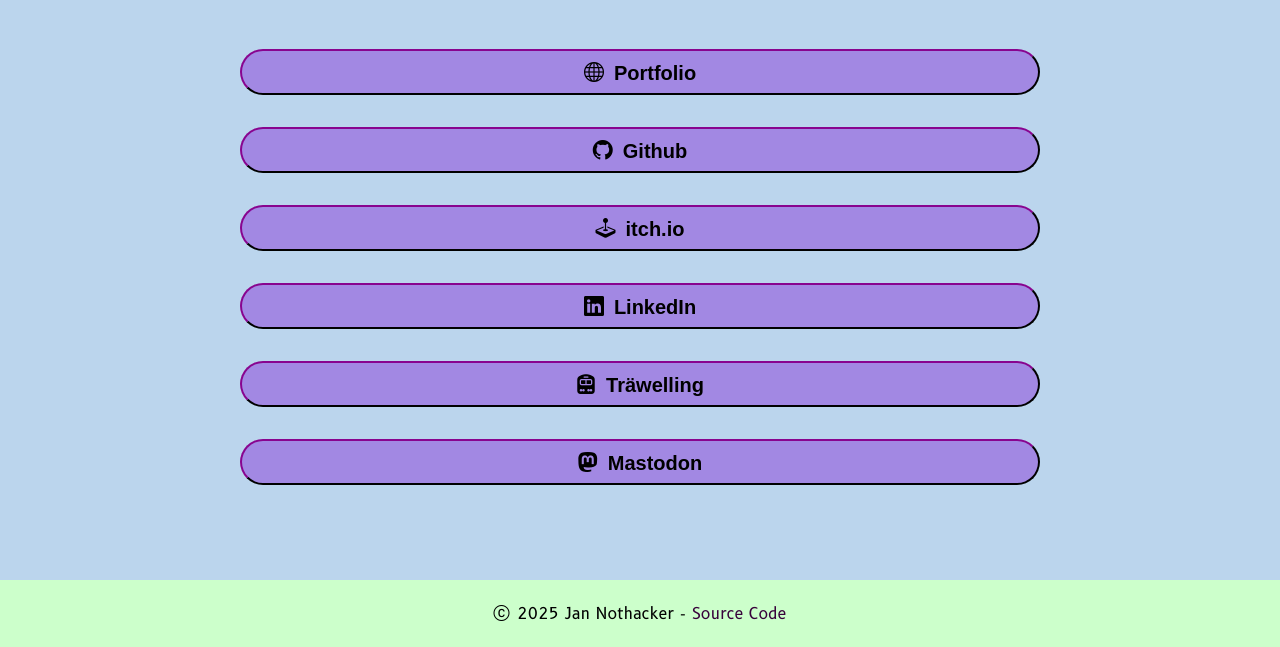
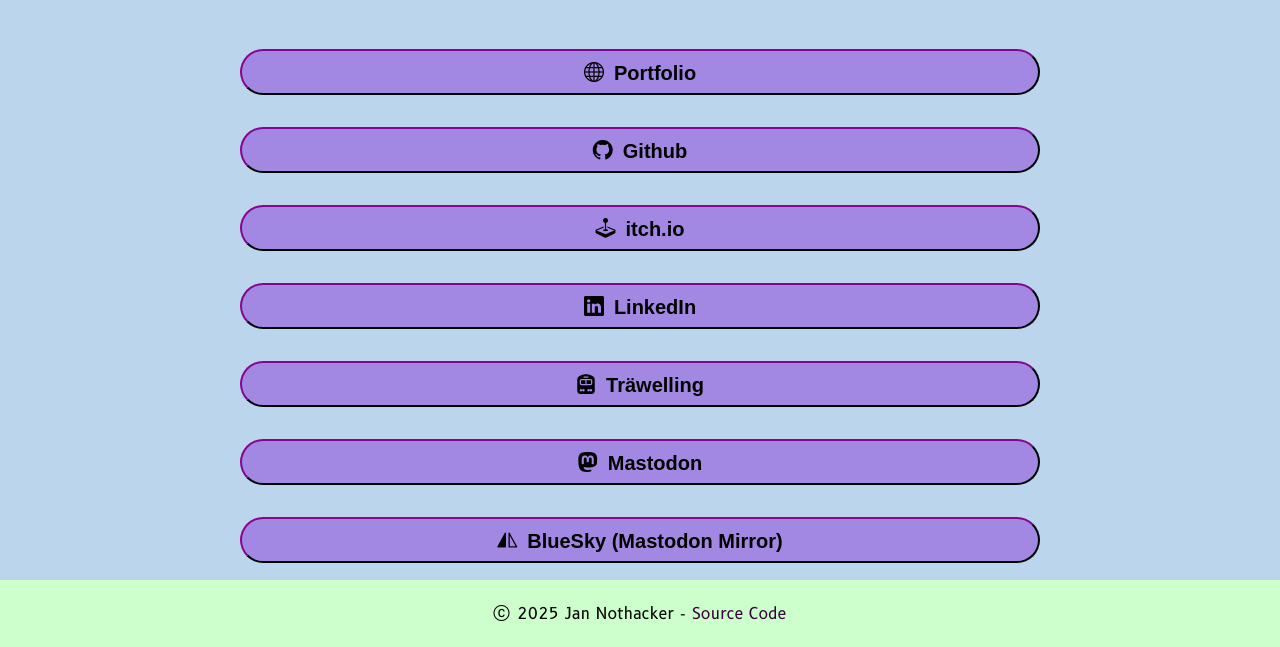
Before and after one commit to JaN0h4ck/LinkList, a website built with Parcel: page src/index.html in a window 1280 px wide. Shown: the part 153-800 px from the top of the page. Built offline with nearby package versions, Linux system fonts and the light colour scheme; a web font is replaced by a local one.

Commit message:
add bluesky link

```diff
--- a/src/index.html
+++ b/src/index.html
@@ -28,6 +28,9 @@
 			<a href="https://mastodon.gamedev.place/@JaN0h4ck" class="a" target="_blank"
 				><button class="btn btn-pill btn-link" id="mastodon" tabindex="-1">Mastodon</button></a
 			>
+			<a href="https://bsky.app/profile/JaN0h4ck.mastodon.gamedev.place.ap.brid.gy" class="a" target="_blank"
+				><button class="btn btn-pill btn-link" id="bluesky" tabindex="-1">BlueSky (Mastodon Mirror)</button></a
+			>
 			<a rel="me" href="https://mastodon.gamedev.place/@JaN0h4ck" class="hidden" aria-hidden="true"
 				>This is only for verification purposes</a
 			>
--- a/src/scss/styles.scss
+++ b/src/scss/styles.scss
@@ -151,6 +151,10 @@
 	font-weight: bold;
 }
 
+#bluesky::before {
+	content: "\F5A9";
+}
+
 .footer {
 	background-color: var(--fifth-color);
 	margin: auto 0 0 0;
```
